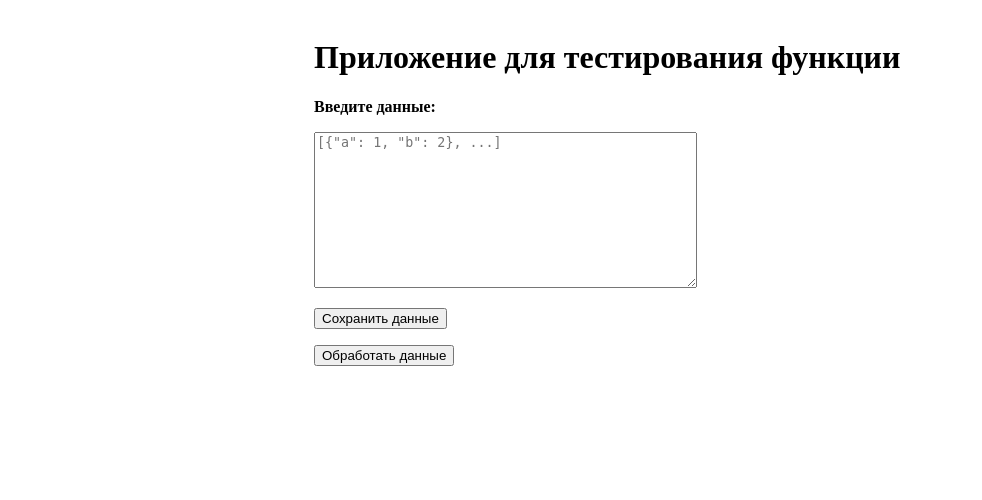
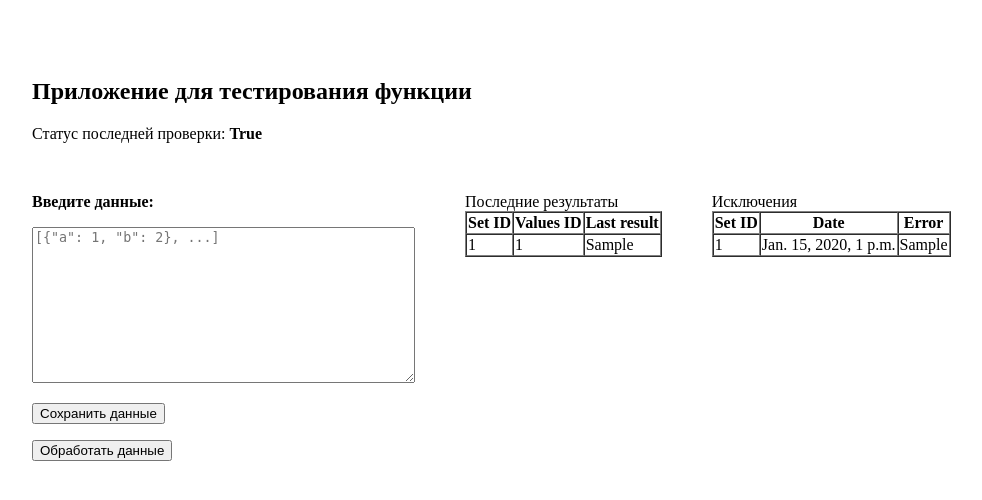
Before and after one commit to AJLex/alytics, a Django app: page / in a window 1280 px wide. Shown: the top 500 px of the page, without its empty margins (26-1008 px from the left). Run offline with Django 3.2, Linux system fonts and the light colour scheme; tables that the repository leaves empty hold one stand-in row (values such as "Sample post"); parts of the project's set-up code (start-up, migrations or seed data) failed here and were passed over.

Commit message:
it's work

```diff
--- a/proj/testing_app/models.py
+++ b/proj/testing_app/models.py
@@ -5,15 +5,15 @@ from django.db import models
 
 class DataSet(models.Model):
     set_id = models.IntegerField()
-    upload_date = models.DateTimeField(auto_now_add=True)
+    upload_date = models.DateTimeField()
     status = models.NullBooleanField(blank=True)
+
 
 class SetValues(models.Model):
     data_set = models.ForeignKey(DataSet, on_delete=models.CASCADE)
     value_a = models.IntegerField()
     value_b = models.IntegerField()
     result = models.TextField(blank=True)
-
 
     def load_values(self):
         return json.dumps({
@@ -26,6 +26,6 @@ class SetValues(models.Model):
 
 class SetValuesError(models.Model):
     data_set = models.ForeignKey(DataSet, on_delete=models.CASCADE)
-    err_date = models.DateTimeField(auto_now_add=True)
+    err_date = models.DateTimeField()
     err = models.TextField()
     err_info = models.TextField()
--- a/proj/testing_app/static/css/main.css
+++ b/proj/testing_app/static/css/main.css
@@ -1,5 +1,24 @@
+#up {
+  padding: 50px;
+  margin: auto;
+}
+
 #index {
-  width: 600px;
+  /*width: 800px;*/
+  padding-left: 50px;
+  float: left;
+  margin: auto;
+}
+
+#table_div {
+  padding-left: 50px;
+  width: auto;
+  margin: auto;
+  float: left;
+  overflow:auto;
+}
+
+#input_err {
   padding: 10px;
   margin: auto;
 }
--- a/proj/testing_app/templates/testing_app/index.html
+++ b/proj/testing_app/templates/testing_app/index.html
@@ -4,21 +4,72 @@
       <meta charset="utf-8">
       <link href="/static/css/main.css" rel="stylesheet">
       <title>
-        testing app
+        Тестирование
       </title>
     </head>
     <body>
+      <div id="up">
+        <h2>
+          Приложение для тестирования функции
+        </h2>
+        Статус последней проверки:
+      <b>{{ main_status }}</b>
+      </div>
       <div class="container" id="index">
-        <h1>
-          Приложение для тестирования функции
-        </h1>
         <form method='post'>
           {% csrf_token %}
-          <p><b>Введите данные:</b></p>
+          <span><b>Введите данные:</b></span>
           <p><textarea rows="10" cols="45" name="text" placeholder='[{"a": 1, "b": 2}, ...]'></textarea></p>
           <p><button type="submit" name="save" value="save">Сохранить данные</button></p>
           <p><button type="submit" name="calc" value="calc">Обработать данные</button></p>
         </form>
       </div>
+      <div id="table_div">
+        <table cellspacing="0" cellpadding="1" border="1">
+          <tr>
+            Последние результаты
+          </tr>
+          <tr>
+            <th>Set ID</th>
+            <th>Values ID</th>
+            <th>Last result</th>
+          </tr>
+          {% for set_values in values %}
+          <tr>
+              <td> {{ set_values.data_set.set_id }}</td>
+              <td> {{ set_values.pk }}</td>
+              <td> {{ set_values.result }}</td>
+         </tr>
+          {% endfor %}
+        </table>
+      </div>
+      <div id="table_div">
+        <table cellspacing="0" cellpadding="1" border="1">
+          <tr>
+            Исключения
+          </tr>
+          <tr>
+            <th>Set ID</th>
+            <th>Date</th>
+            <th>Error</th>
+          </tr>
+          {% for err in exceptions %}
+          <tr>
+            <td>{{ err.data_set.set_id }} </td>
+            <td>{{ err.err_date }} </td>
+            <td>{{ err.err }} </td>
+          </tr>
+          {% endfor %}
+          <!-- <tr>
+            <th>Набор данных</th>
+            <th>Ошибка</th>
+            <th>Подробнее</th>
+          </tr>
+          <tr>
+            <td>Ячейка 3</td>
+            <td>Ячейка 4</td> -->
+          </tr>
+        </table>
+      </div>
     </body>
 </html>
--- a/proj/testing_app/views.py
+++ b/proj/testing_app/views.py
@@ -1,57 +1,72 @@
-import sys
 import json
 
 from celery import chain
 from django.shortcuts import render
 from django.db.models import Max
+from django.utils import timezone
 
 from testing_app.models import DataSet, SetValues, SetValuesError
-from testing_app.tasks import f1, f2, f3
+from testing_app.tasks import load_set_values, test_func, save_test_func_result
 
+
+#  Function saves input informations in data base
 def save_input_data(form):
+    # Getting id of last added set
     max_set_id = DataSet.objects.all().aggregate(Max('set_id'))
     if max_set_id.get('set_id__max'):
         set_id = max_set_id.get('set_id__max') + 1
     else:
+        # If no set where added id of set is 1
         set_id = 1
-    data_set = DataSet(set_id=set_id).save()
+    data_set = DataSet(set_id=set_id, upload_date=timezone.now()).save()
     try:
+        #  If the input data is incorrect, raises an exception and writing aborted
         input_data = json.loads(form.get('text'))
         for values_index in range(len(input_data)):
+            # If input data is OK, values write to data base
             SetValues(
                 data_set = DataSet.objects.get(set_id=set_id),
                 value_a = int(input_data[values_index]['a']),
                 value_b = int(input_data[values_index]['b'])
             ).save()
-    except Exception as msg:
-        data_set = DataSet.objects.get(set_id=set_id)
-        data_set.status = False
-        data_set.save()
-        SetValuesError(
-            data_set = data_set,
-            err = sys.exc_info()[0],
-            err_info = sys.exc_info()
-        ).save()
+    except :
+        data_set = DataSet.objects.get(set_id=set_id).delete()
 
+
+# Function starts calculation with using different queues
+def starting_calculation(sets):
+    for data_set in sets:
+        set_id = data_set.set_id
+        values = SetValues.objects.filter(data_set=data_set)
+        for set_values in values:
+            pk = set_values.pk
+            # Starting tasks chain
+            chain(
+                load_set_values.signature(args=(set_id, pk),queue='fir'),
+                test_func.signature(queue='sec'),
+                save_test_func_result.signature(queue='thi')
+            )()
+
+
+# Function gets result executing calculation if any
+def get_results(sets, context):
+    if sets.filter(status=False):
+        context = {"main_status": False}
+    else:
+        context = {"main_status": True}
+    context['values'] = SetValues.objects.all().order_by('data_set')
+    context['exceptions'] = SetValuesError.objects.all()
+    return context
 
 
 def index(request):
     form = request.POST
+    sets = DataSet.objects.all()
+    context = {}
     if form.get('save'):
         save_input_data(form)
-    if form.get('calc'):
-        sets = DataSet.objects.all()
-        for data_set in sets:
-            set_id = data_set.set_id
-            values = SetValues.objects.filter(data_set=data_set)
-            if values:
-                for set_values in values:
-                    pk = set_values.pk
-                    print(pk)
-                    chain(
-                        f1.signature(args=(set_id, pk),queue='fir'),
-                        f2.signature(queue='sec'),
-                        f3.signature(queue='thi')
-                    )()
-
-    return render(request, 'testing_app/index.html')
+    if form.get('calc') and sets:
+        starting_calculation(sets)
+    if sets:
+        context = get_results(sets, context)
+    return render(request, 'testing_app/index.html', context)
--- a/requirements.txt
+++ b/requirements.txt
@@ -1,4 +1,6 @@
+python>=3.4.4
 Django==1.11.6
 celery==4.1.0
 psycopg2==2.7.3.1
 django-celery-results==1.0.1
+flower==0.9.2
```
Also changed, not shown: proj/testing_app/tasks.py (+29 -11 lines).
